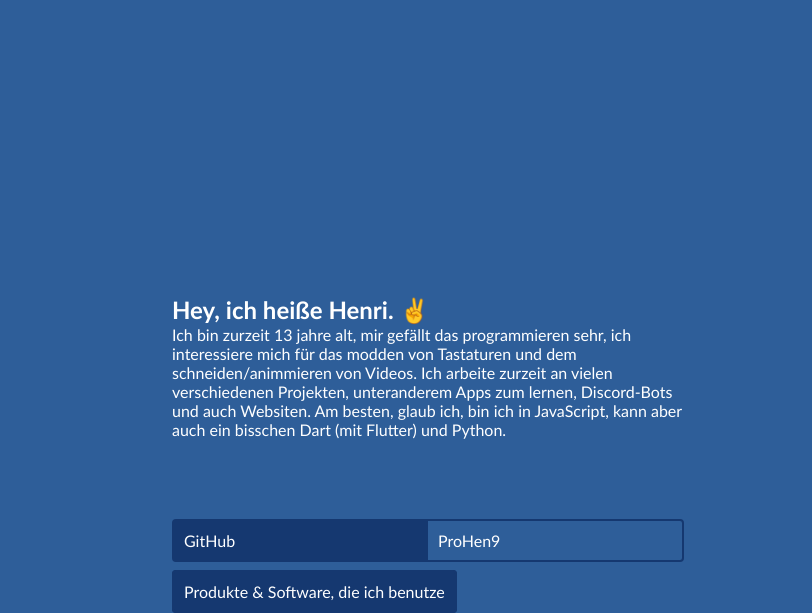
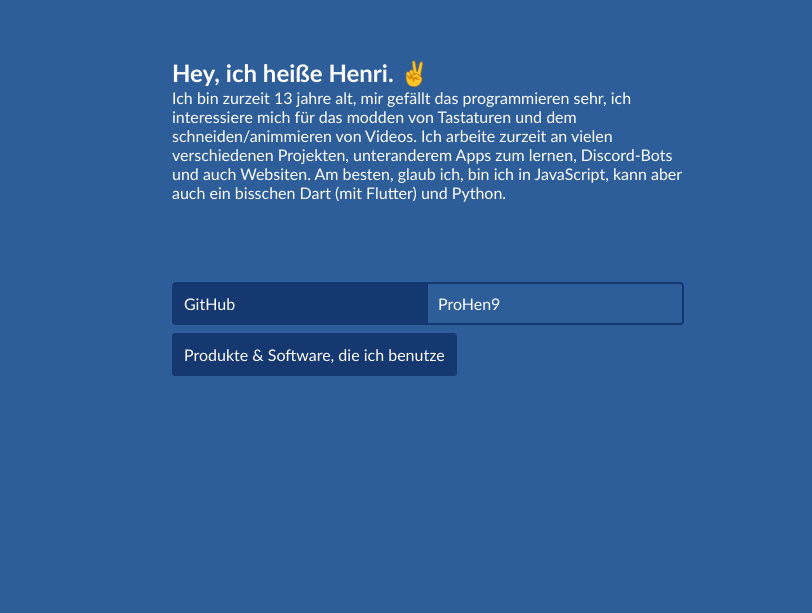
Before and after one commit to ProHen9/bio-page, a plain HTML site: page index.html in a window 1280 px wide. Shown: the part 189-802 px from the top of the page, 468-1280 px from the left. Drawn offline with Linux system fonts and the light colour scheme.

Commit message:
responisive verbessert

```diff
--- a/index.html
+++ b/index.html
@@ -47,12 +47,7 @@
         .avatar {
             border-radius: 40px;
         }
-        @media screen and (max-height: 800px) {
-            .text {
-                position: absolute;
-                bottom: 10px;
-            }
-        }
+
         .placeholder2{
             height: 20px;
         }
@@ -126,6 +121,9 @@
         @media screen and (max-width: 600px) {
             .text {
                 width: 80vw;
+                position: absolute;
+                bottom: 50px;
+
             }
         }
 
@@ -135,6 +133,7 @@
                 width: 30vh;
             }
         }
+
     </style>
 </body>
 
```
